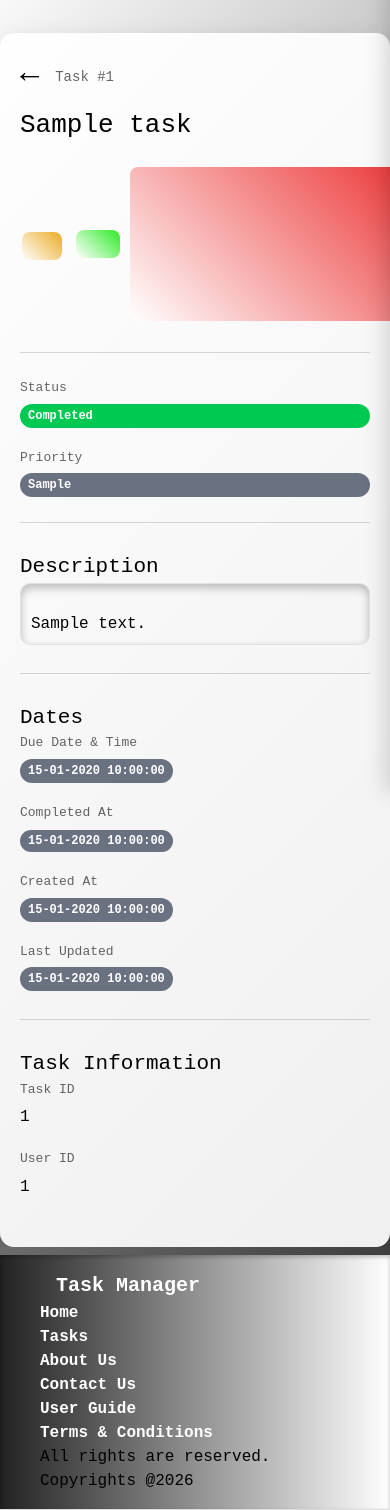
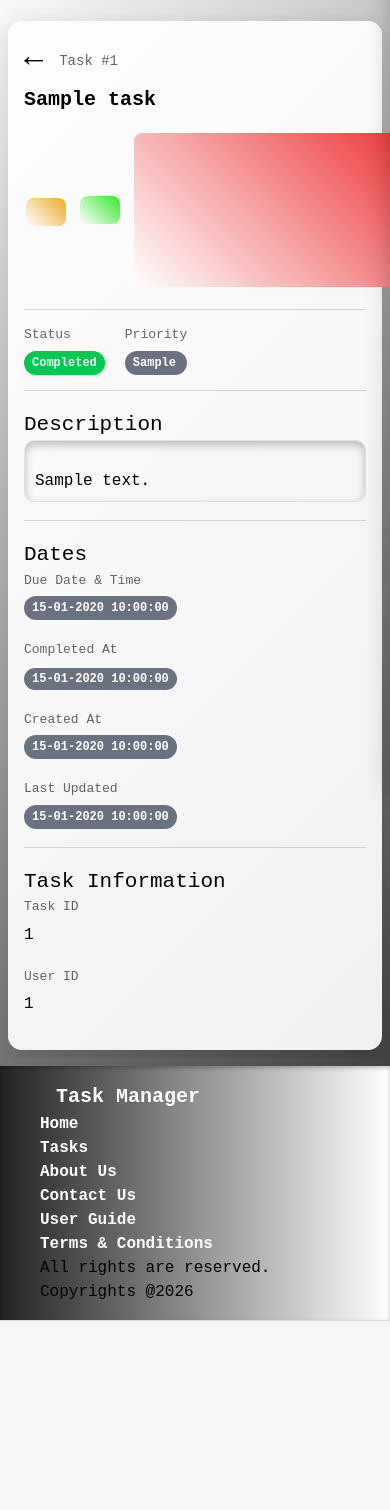
Before and after one commit to abhigodse9556/task-manager-in-laravel-php, a Laravel app: page /tasks/1 in a window 390 px wide. Shown: the part 51-1561 px from the top of the page. After the commit the page ends 1372 px from the top, so only its background shows below. Run offline with Laravel 12, Linux system fonts and the light colour scheme; a user stored in the database is signed in; data comes from the database, SQL or seed files in the repository; tables that the repository leaves empty hold one stand-in row (values such as "Sample post"); style sheets or scripts are compiled from the project's sources; some libraries are stand-ins or nearby versions.

Commit message:
Refactor task details header and meta styles for improved layout and responsiveness

```diff
--- a/resources/css/tasks.css
+++ b/resources/css/tasks.css
@@ -202,22 +202,20 @@ label {
     display: flex;
     justify-content: space-between;
     align-items: flex-start;
-    gap: 20px;
-
-    padding-bottom: 25px;
-
+    gap: 1rem;
+    padding-bottom: 1rem;
     border-bottom: 1px solid rgba(0, 0, 0, 0.15);
 }
 
 .task-details-header h1 {
-    margin: 5px 0 0;
+    margin: 0 0;
+    font-size: 1.5rem;
+    font-weight: 600;
 
-    font-size: 32px;
 }
 
 .task-details-label {
     margin: 0;
-
     font-size: 14px;
     opacity: 0.6;
 }
@@ -235,7 +233,7 @@ label {
     display: flex;
     gap: 40px;
 
-    padding: 25px 0;
+    padding: 15px 0;
 
     border-bottom: 1px solid rgba(0, 0, 0, 0.15);
 }
@@ -244,7 +242,7 @@ label {
 /* Sections */
 
 .task-detail-section {
-    padding: 28px 0;
+    padding: 18px 0;
 
     border-bottom: 1px solid rgba(0, 0, 0, 0.15);
 }
@@ -368,7 +366,8 @@ label {
 @media (max-width: 768px) {
 
     .task-details-card {
-        padding: 20px;
+        padding: 1rem;
+        margin: 0.5rem;
     }
 
     .task-details-header {
@@ -376,20 +375,14 @@ label {
     }
 
     .task-details-actions {
-        width: 100%;
+        width: fit-content;
     }
 
-    .task-details-actions .button,
     .task-details-actions form {
         flex: 1;
     }
 
-    .task-details-actions form .button {
-        width: 100%;
-    }
-
     .task-details-meta {
-        flex-direction: column;
         gap: 20px;
     }
 
@@ -398,7 +391,8 @@ label {
     }
 
     .task-details-header h1 {
-        font-size: 26px;
+        font-size: 1.25rem;
+        font-weight: 600;
     }
 
 }
```
